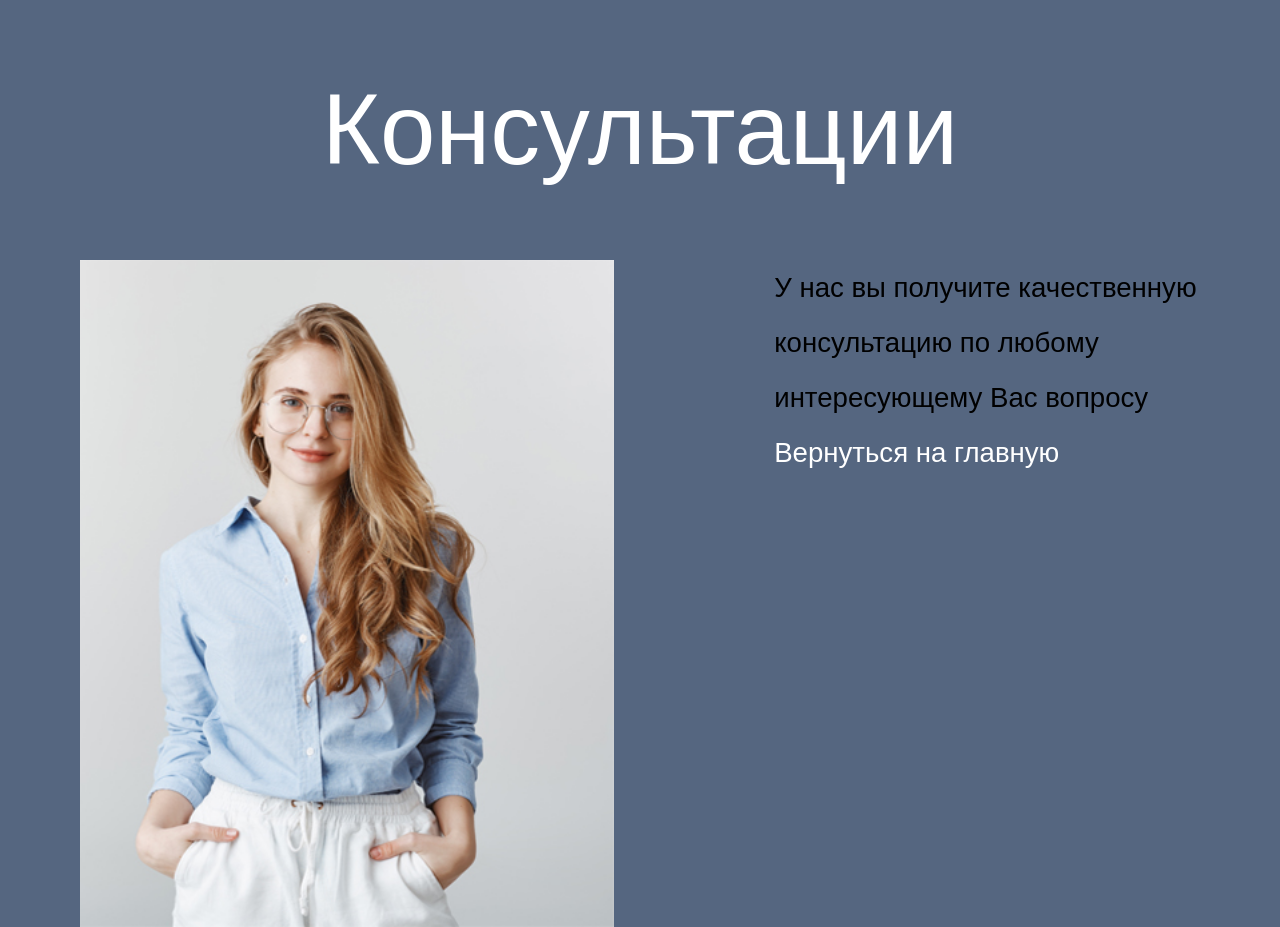
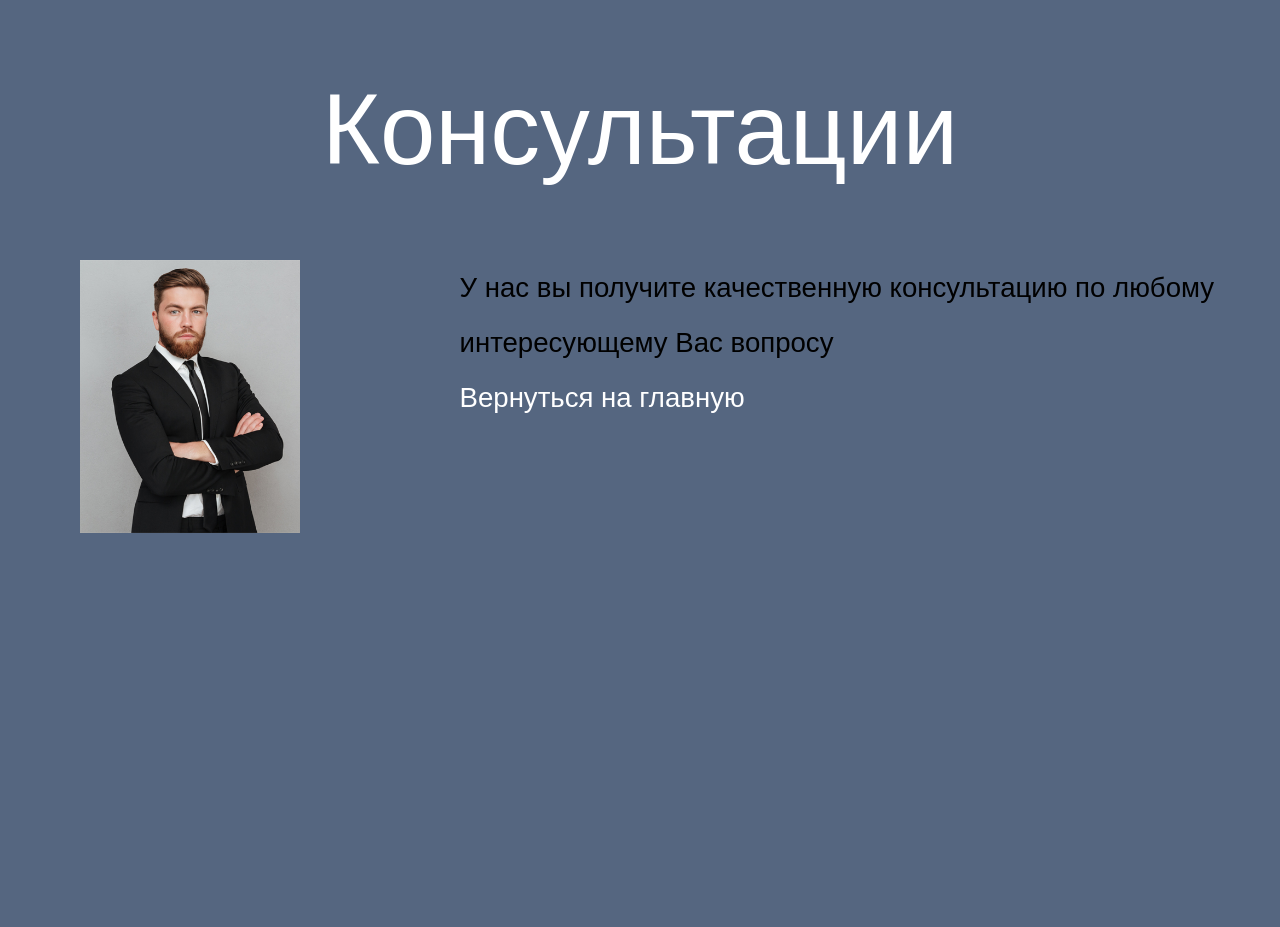
Before and after one commit to Kirina23/advokat, a PHP site: page /consultations in a window 1280 px wide. After the commit the page ends 533 px from the top, so only its background shows below. Run offline with PHP 8.4, Linux system fonts and the light colour scheme.

Commit message:
Update consultations.php

```diff
--- a/public/consultations.php
+++ b/public/consultations.php
@@ -26,7 +26,9 @@ jQuery(document).ready(function($) {
 </header>
 
 <section class="cont">
-<img class="cont_img" src="public/img/15.jpg" alt=""/>
+ <div class="cont_img">
+<img  src="public/img/14.jpg" alt=""/>
+</div>
 <div class="cont_text">
 У нас вы получите качественную консультацию по любому интересующему Вас вопросу
 <br>
```
